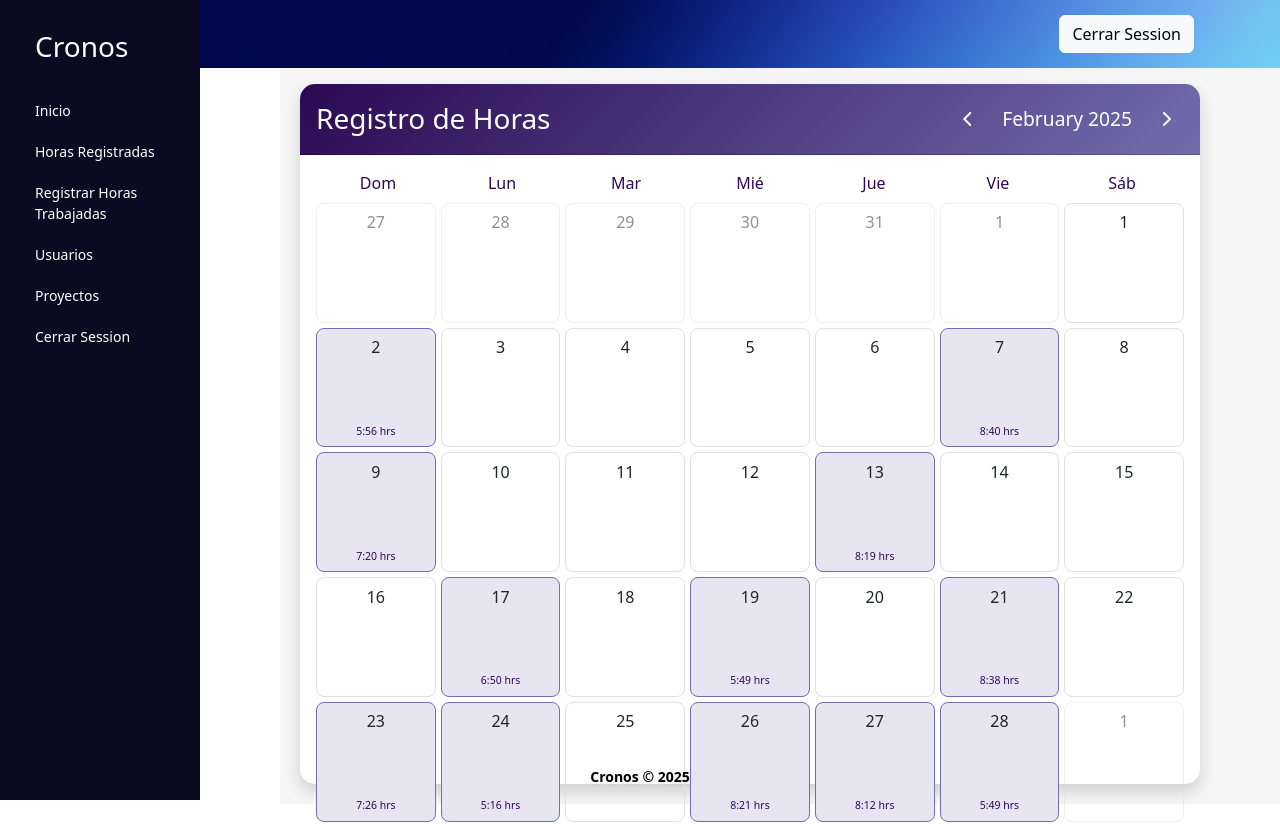
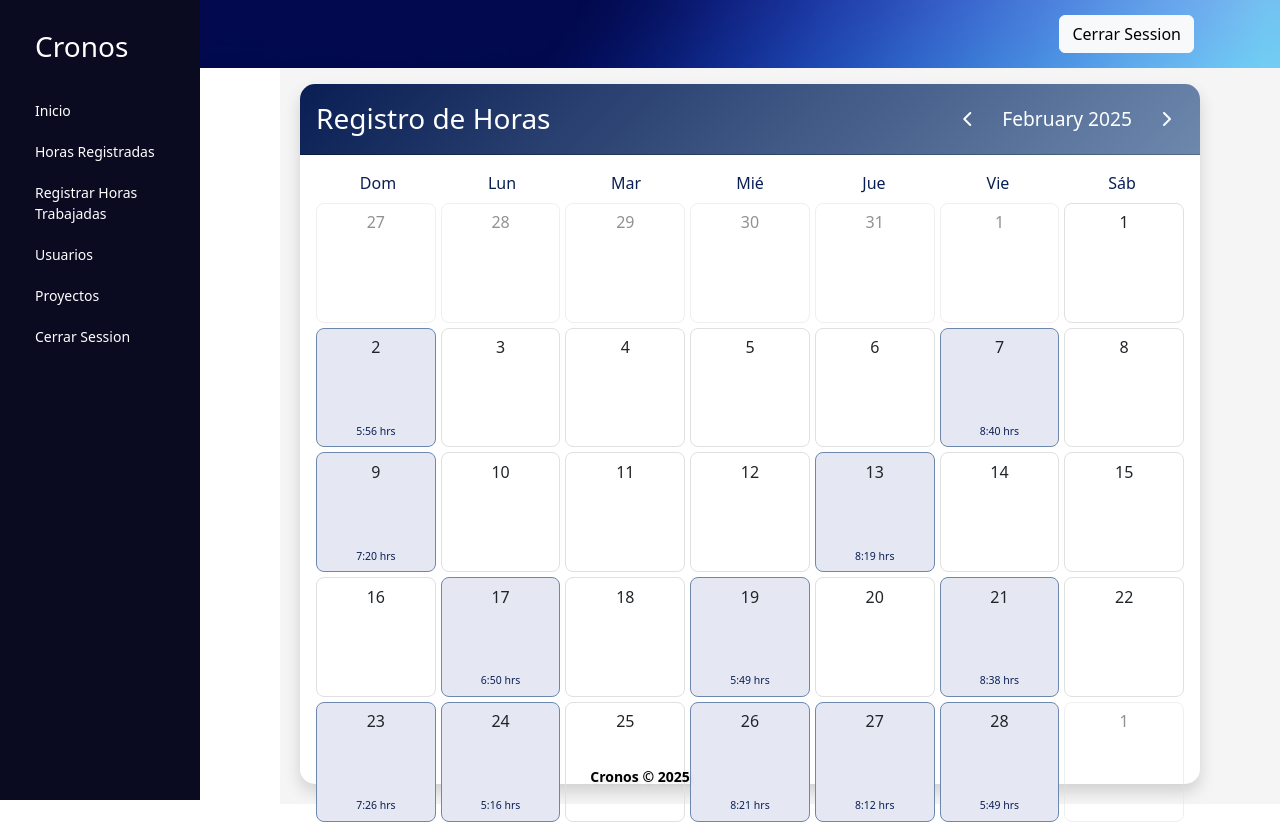
Before and after one commit to KevinALopez/registro-horas-front, an Angular app: page /hours-registered in a window 1280 px wide. Shown: the top 824 px of the page. Built offline with nearby package versions, Linux system fonts and the light colour scheme; sample sign-in values are in the browser's storage.

Commit message:
color: #091e53; corrección de colores.

```diff
--- a/src/app/pages/hours-recorded/hours-recorded.component.css
+++ b/src/app/pages/hours-recorded/hours-recorded.component.css
@@ -6,7 +6,7 @@
 }
 
 .card-header {
-  background: linear-gradient(135deg, #2b0953 0%, #726dad 100%);
+  background: linear-gradient(135deg, #091e53 0%, #6d88ad 100%);
   color: white;
   border-radius: 15px 15px 0 0 !important;
   padding: 1rem;
@@ -35,7 +35,7 @@
   text-align: center;
   font-weight: 500;
   margin-bottom: 0.5rem;
-  color: #2b0953;
+  color: #091e53;
 }
 
 .calendar-grid {
@@ -68,19 +68,19 @@
 }
 
 .has-records {
-  background-color: #e8e5f2;
-  border-color: #726dad;
+  background-color: #e5e8f2;
+  border-color: #6d88ad;
 }
 
 .hours-summary {
   margin-top: auto;
   font-size: 0.75rem;
-  color: #2b0953;
+  color: #091e53;
 }
 
 /* Estilos para el modal */
 .modal-header {
-  background: linear-gradient(135deg, #2b0953 0%, #726dad 100%);
+  background: linear-gradient(135deg, #091e53 0%, #6d88ad 100%);
   color: white;
   border-radius: 15px 15px 0 0;
 }
@@ -127,10 +127,10 @@
 .total-hours {
   margin-top: 1rem;
   padding: 1rem;
-  background-color: #e8e5f2;
+  background-color: #e5e8f2;
   border-radius: 8px;
   text-align: center;
-  color: #2b0953;
+  color: #091e53;
 }
 
 /* Estilos base */
```
